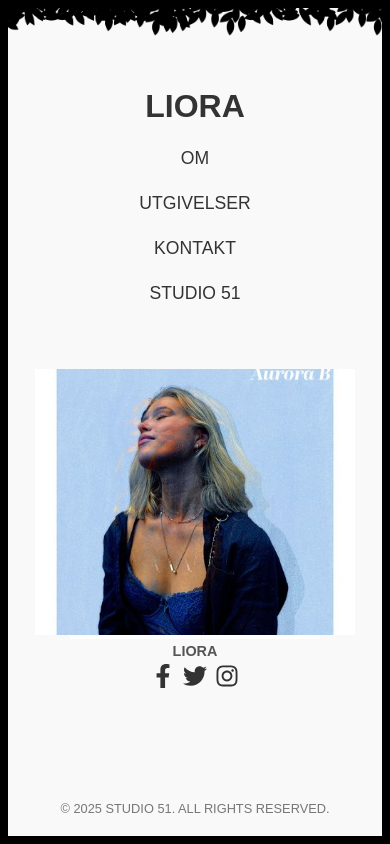
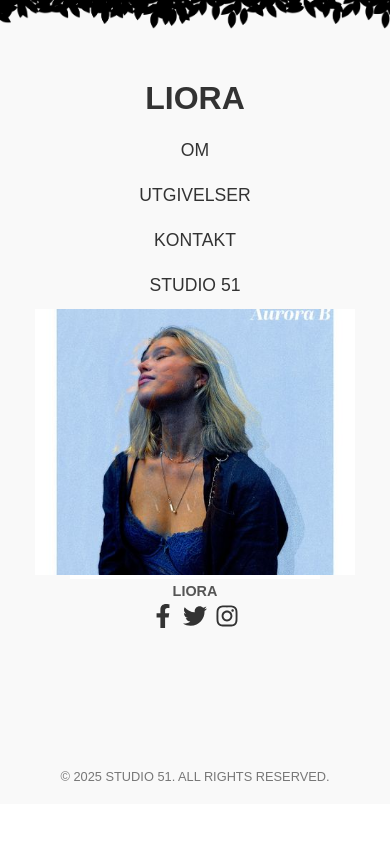
Before and after one commit to Designrpros/LIORA, a Next.js app: page / in a window 390 px wide. Built offline with nearby package versions, Linux system fonts and the light colour scheme.

Commit message:
tabbar responsiveness

```diff
--- a/src/app/page.tsx
+++ b/src/app/page.tsx
@@ -3,16 +3,15 @@
 import React, { useState, useEffect } from 'react';
 import styled from 'styled-components';
 import Image from 'next/image';
-import Waveform from '../components/Waveform'; // Adjust path as needed
-import { FaFacebookF, FaTwitter, FaInstagram } from 'react-icons/fa'; // Using react-icons
-import About from './about/page'; // Import your actual About component
-import Projects from './projects/page'; // Import your actual Projects component
-import Contact from './contact/page'; // Import your actual Contact component
+import Waveform from '../components/Waveform';
+import { FaFacebookF, FaTwitter, FaInstagram } from 'react-icons/fa';
+import About from './about/page';
+import Projects from './projects/page';
+import Contact from './contact/page';
 
 const AuroraB = "/AuroraB.jpeg";
-const flows = "/flows.png"; // Define flows for FlowerBackground
+const flows = "/flows.png";
 
-// Define Home content inline
 const HomeContent = () => (
   <MainContent>
     <PolaroidWrapper>
@@ -37,11 +36,11 @@ const HomeContent = () => (
 );
 
 const Home: React.FC = () => {
-  const [currentPage, setCurrentPage] = useState('/'); // State for manual navigation
-  const [isMounted, setIsMounted] = useState(false); // To track mount status
+  const [currentPage, setCurrentPage] = useState('/');
+  const [isMounted, setIsMounted] = useState(false);
 
   useEffect(() => {
-    setIsMounted(true); // Update after first render
+    setIsMounted(true);
   }, []);
 
   const getContent = () => {
@@ -58,7 +57,7 @@ const Home: React.FC = () => {
     }
   };
 
-  if (!isMounted) return null; // Render nothing until mounted to avoid layout shift
+  if (!isMounted) return null;
 
   return (
     <Container>
@@ -93,19 +92,15 @@ const Container = styled.div`
   display: flex;
   flex-direction: column;
   align-items: center;
-  justify-content: center;
-  min-height: 100vh;
+  min-height: 100%;
   background-color: #f9f9f9;
   position: relative;
-  overflow: hidden;
-  border: 8px solid #000000;
-  box-sizing: border-box;
-  padding-bottom: 80px;
-  height: 100vh;
+  overflow-y: auto; /* Enable scrolling */
+  padding-bottom: 80px; /* Make room for footer and tab bar */
   width: 100vw;
 
   @media (max-width: 768px) {
-    padding-bottom: 60px; /* Reduce space for smaller screens */
+    padding-bottom: 60px;
   }
 `;
 
@@ -137,12 +132,12 @@ const Title = styled.h1`
   z-index: 1;
 
   @media (max-width: 768px) {
-    font-size: 2.5rem; /* Smaller font size for tablets */
-    margin-top: 120px;  /* Adjust top margin for smaller screens */
+    font-size: 2.5rem;
+    margin-top: 120px;
   }
 
   @media (max-width: 480px) {
-    font-size: 2rem; /* Further reduction for mobile */
+    font-size: 2rem;
     margin-top: 80px;
   }
 `;
@@ -154,13 +149,13 @@ const CustomTabBar = styled.div`
   z-index: 1;
 
   @media (max-width: 768px) {
-    gap: 12px;  /* Reduce the gap on smaller screens */
+    gap: 12px;
   }
 
   @media (max-width: 480px) {
     flex-direction: column;
     align-items: center;
-    gap: 8px;  /* Further reduce the gap and stack vertically on mobile */
+    gap: 8px;
   }
 `;
 
@@ -177,8 +172,8 @@ const TabLink = styled.a`
   }
 
   @media (max-width: 480px) {
-    font-size: 1.1rem; /* Smaller text on mobile */
-    padding: 8px 12px; /* Adjust padding for mobile */
+    font-size: 1.1rem;
+    padding: 8px 12px;
   }
 `;
 
@@ -197,10 +192,9 @@ const TabBar = styled.div`
     padding: 10px 0;
   }
 
-  /* Remove flex-direction: column here to keep the tab buttons horizontal on all screen sizes */
   @media (max-width: 480px) {
     padding: 8px 0;
-    gap: 8px; /* Reduce the gap between buttons on mobile */
+    gap: 8px;
   }
 `;
 
@@ -220,7 +214,7 @@ const TabButton = styled.button`
   }
 
   @media (max-width: 480px) {
-    font-size: 1.1rem; /* Smaller text for mobile */
+    font-size: 1.1rem;
   }
 `;
 
@@ -232,9 +226,10 @@ const MainContent = styled.div`
   justify-content: center;
   z-index: 1;
   text-align: center;
+  margin-bottom: 80px; /* Add margin to avoid footer overlap */
 
   @media (max-width: 480px) {
-    padding: 0 15px; /* Add horizontal padding for mobile */
+    padding: 0 15px;
   }
 `;
 
@@ -246,21 +241,7 @@ const PolaroidWrapper = styled.div`
   margin-bottom: 5px;
 
   @media (max-width: 480px) {
-    margin-bottom: 10px;  /* Slightly increased margin on mobile */
-  }
-`;
-
-const WaveformWrapper = styled.div`
-  margin-bottom: 20px;
-  width: 100%;
-  height: 150px;
-  display: flex;
-  justify-content: center;
-  align-items: center;
-  z-index: 1;
-
-  @media (max-width: 480px) {
-    display: none;  /* Hide waveform on small screens */
+    margin-bottom: 10px;
   }
 `;
 
@@ -276,7 +257,7 @@ const PolaroidFrame = styled.div`
   justify-content: center;
 
   @media (max-width: 480px) {
-    width: 250px;  /* Smaller image size on mobile */
+    width: 250px;
     height: 250px;
   }
 `;
@@ -288,7 +269,7 @@ const Caption = styled.p`
   text-transform: uppercase;
 
   @media (max-width: 480px) {
-    font-size: 0.9rem; /* Smaller caption text for mobile */
+    font-size: 0.9rem;
   }
 `;
 
@@ -299,7 +280,7 @@ const SocialIcons = styled.div`
   margin-bottom: 30px;
 
   @media (max-width: 480px) {
-    gap: 8px; /* Smaller gap between icons on mobile */
+    gap: 8px;
     margin-top: 15px;
   }
 `;
@@ -313,7 +294,7 @@ const SocialLink = styled.a`
   }
 
   @media (max-width: 480px) {
-    font-size: 1.5rem; /* Smaller icons on mobile */
+    font-size: 1.5rem;
   }
 `;
 
@@ -328,6 +309,6 @@ const Footer = styled.footer`
   z-index: 1;
 
   @media (max-width: 480px) {
-    font-size: 0.8rem; /* Smaller footer text on mobile */
+    font-size: 0.8rem;
   }
 `;
```
